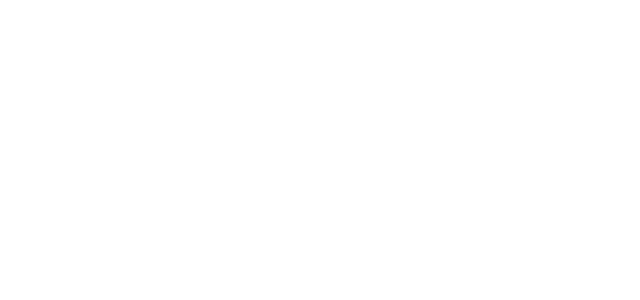
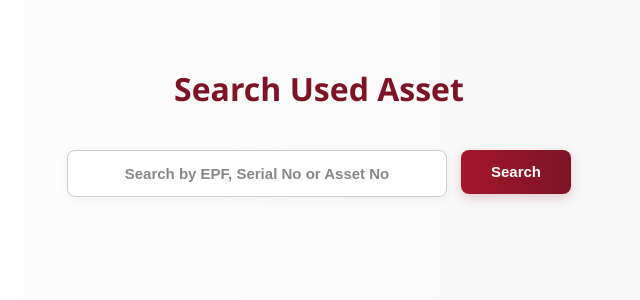
Before and after one commit to ruvindi-matharaarachchi/CPC-Assets-Management, a React (Create React App) app in the folder asset-management-frontend/: page /search-used-asset in a window 1280 px wide. Before the commit this address had no page. Shown: the top 300 px of the page, without its empty margins (321-961 px from the left). Built offline with nearby package versions, Linux system fonts and the light colour scheme.

Commit message:
search is doen

```diff
--- a/asset-management-frontend/src/App.js
+++ b/asset-management-frontend/src/App.js
@@ -14,6 +14,7 @@
 import EditTechnician from "./pages/EditTechnician";
 import NAddAssetDetails from "./pages/NAddAssetDetails";
 import NViewUsedAssets from "./pages/NViewUsedAssets";
+import NSearchUsedAsset from "./pages/NSearchUsedAsset";
 
 const App = () => {
   return (
@@ -33,6 +34,7 @@
         <Route path="/edit-technician/:id" element={<EditTechnician />} />
         <Route path="/naasset-details" element={<NAddAssetDetails />} />
         <Route path="/naassetview-details" element={<NViewUsedAssets />} />
+        <Route path="/search-used-asset" element={<NSearchUsedAsset />} />
 
       </Routes>
     </Router>
--- a/asset-management-frontend/src/components/Dashboard.js
+++ b/asset-management-frontend/src/components/Dashboard.js
@@ -33,6 +33,9 @@
     };
     const handleViewAsset = () => {
         navigate("/naassetview-details");
+    };
+    const handleSearch = () => {
+        navigate("/search-used-asset");
     };
     useEffect(() => {
         // Function to fetch the dashboard data from the API
@@ -120,6 +123,14 @@
                     >
                         View Used Asset
                     </motion.button>
+                    <motion.button
+                        whileHover={{ scale: 1.1 }}
+                        whileTap={{ scale: 0.9 }}
+                        className="add-asset-button secondary-button"
+                        onClick={handleSearch}
+                    >
+                        Issues
+                    </motion.button>
                 </div>
 
 
--- /dev/null
+++ b/asset-management-frontend/src/pages/NSearchUsedAsset.css
@@ -0,0 +1,142 @@
+/* NSearchUsedAsset.css */
+
+.issue-asset-container {
+  padding: 40px;
+  background: linear-gradient(to right, #ffffff, #f5f5f5);
+  color: #222;
+  min-height: 100vh;
+  font-family: 'Segoe UI', sans-serif;
+}
+
+.issue-asset-container h2 {
+  font-size: 32px;
+  margin-bottom: 30px;
+  color: #7c1426;
+  font-weight: 700;
+  text-align: center;
+}
+
+/* Search Bar Section */
+.search-bar-section {
+  display: flex;
+  justify-content: center;
+  gap: 14px;
+  margin-bottom: 30px;
+  flex-wrap: wrap;
+}
+
+.search-bar {
+  flex: 1;
+  max-width: 350px;
+  padding: 14px;
+  font-size: 15px;
+  border-radius: 8px;
+  border: 1px solid #ccc;
+  background-color: #ffffff;
+  color: #333;
+  font-weight: 600;
+  box-shadow: 0 2px 8px rgba(0, 0, 0, 0.05);
+}
+
+.search-bar::placeholder {
+  color: #888;
+}
+
+.search-btn {
+  width: 110px;
+  height: 44px;
+  margin-top: 10px;
+  background: linear-gradient(to right, #a51829, #7c1426);
+  color: white;
+  border: none;
+  border-radius: 8px;
+  font-weight: 700;
+  font-size: 15px;
+  cursor: pointer;
+  transition: all 0.3s ease;
+  box-shadow: 0 4px 12px rgba(124, 20, 38, 0.2);
+}
+
+.search-btn:hover {
+  background: linear-gradient(to right, #7c1426, #a51829);
+  transform: translateY(-2px);
+}
+
+/* Results Table */
+.search-results {
+  margin-top: 40px;
+  overflow-x: auto;
+  padding: 20px;
+  background: #ffffff;
+  border-radius: 12px;
+  box-shadow: 0 8px 24px rgba(0, 0, 0, 0.06);
+}
+
+.search-results h4 {
+  margin-bottom: 16px;
+  color: #7c1426;
+  font-size: 18px;
+  font-weight: 700;
+}
+
+.search-results table {
+  width: 100%;
+  border-collapse: collapse;
+  font-size: 15px;
+  border-radius: 8px;
+  overflow: hidden;
+  background-color: #fff;
+}
+
+.search-results th,
+.search-results td {
+  padding: 14px 16px;
+  border: 1px solid #e0e0e0;
+  text-align: left;
+  color: #333;
+  font-weight: 600;
+}
+
+.search-results th {
+  background-color: #f9dcdc;
+  color: #7c1426;
+  font-size: 16px;
+  font-weight: 700;
+}
+
+/* Issue Button */
+.issue-btn {
+  background: #7c1426;
+  color: white;
+  padding: 8px 14px;
+  font-size: 14px;
+  border: none;
+  border-radius: 6px;
+  font-weight: 600;
+  cursor: pointer;
+  transition: background 0.3s ease;
+}
+
+.issue-btn:hover {
+  background: #a51829;
+  transform: scale(1.05);
+}
+
+/* Responsive Design */
+@media (max-width: 768px) {
+  .search-bar-section {
+    flex-direction: column;
+    align-items: center;
+  }
+
+  .search-bar,
+  .search-btn {
+    width: 100%;
+    max-width: 350px;
+  }
+
+  .issue-btn {
+    width: 100%;
+    margin-top: 8px;
+  }
+}
--- /dev/null
+++ b/asset-management-frontend/src/pages/NSearchUsedAsset.js
@@ -0,0 +1,87 @@
+import React, { useState } from "react";
+import axios from "axios";
+import { useNavigate } from "react-router-dom";
+import "./NSearchUsedAsset.css";
+
+const NSearchUsedAsset = () => {
+  const [query, setQuery] = useState("");
+  const [results, setResults] = useState([]);
+  const [error, setError] = useState("");
+  const navigate = useNavigate();
+
+  const handleSearch = async () => {
+    try {
+      const res = await axios.get(
+        `http://localhost:5000/api/used-assets/search?query=${encodeURIComponent(
+          query
+        )}`
+      );
+      setResults(res.data);
+      setError("");
+    } catch (err) {
+      setError("❌ Failed to search assets.");
+      setResults([]);
+    }
+  };
+
+  const handleAddIssue = (assetId) => {
+    navigate(`/add-asset-issue/${assetId}`);
+  };
+
+  return (
+    <div className="issue-asset-container">
+      <h2>Search Used Asset</h2>
+
+      <div className="search-bar-section">
+        <input
+          className="search-bar"
+          type="text"
+          placeholder="Search by EPF, Serial No or Asset No"
+          value={query}
+          onChange={(e) => setQuery(e.target.value)}
+        />
+        <button className="search-btn" onClick={handleSearch}>
+          Search
+        </button>
+      </div>
+
+      {error && <p className="error-message">{error}</p>}
+
+      {results.length > 0 && (
+        <div className="search-results">
+          <h4>Matching Assets</h4>
+          <table>
+            <thead>
+              <tr>
+                <th>Item</th>
+                <th>EPF</th>
+                <th>Serial Number</th>
+                <th>Asset Number</th>
+                <th>Location</th>
+                <th>Action</th>
+              </tr>
+            </thead>
+            <tbody>
+              {results.map((asset) => (
+                <tr key={asset._id}>
+                  <td>{asset.itemName}</td>
+                  <td>{asset.epf}</td>
+                  <td>{asset.serialNumber}</td>
+                  <td>{asset.assetNumber}</td>
+                  <td>{asset.location}</td>
+                  <td>
+                    <button onClick={() => handleAddIssue(asset._id)} className="search-btn">
+                      Add Issue
+                    </button>
+                  </td>
+                </tr>
+              ))}
+            </tbody>
+          </table>
+        </div>
+      )}
+    </div>
+  );
+};
+
+export default NSearchUsedAsset;
```
Also changed, not shown: 2 other files (tests, documents, lock files or other folders).
